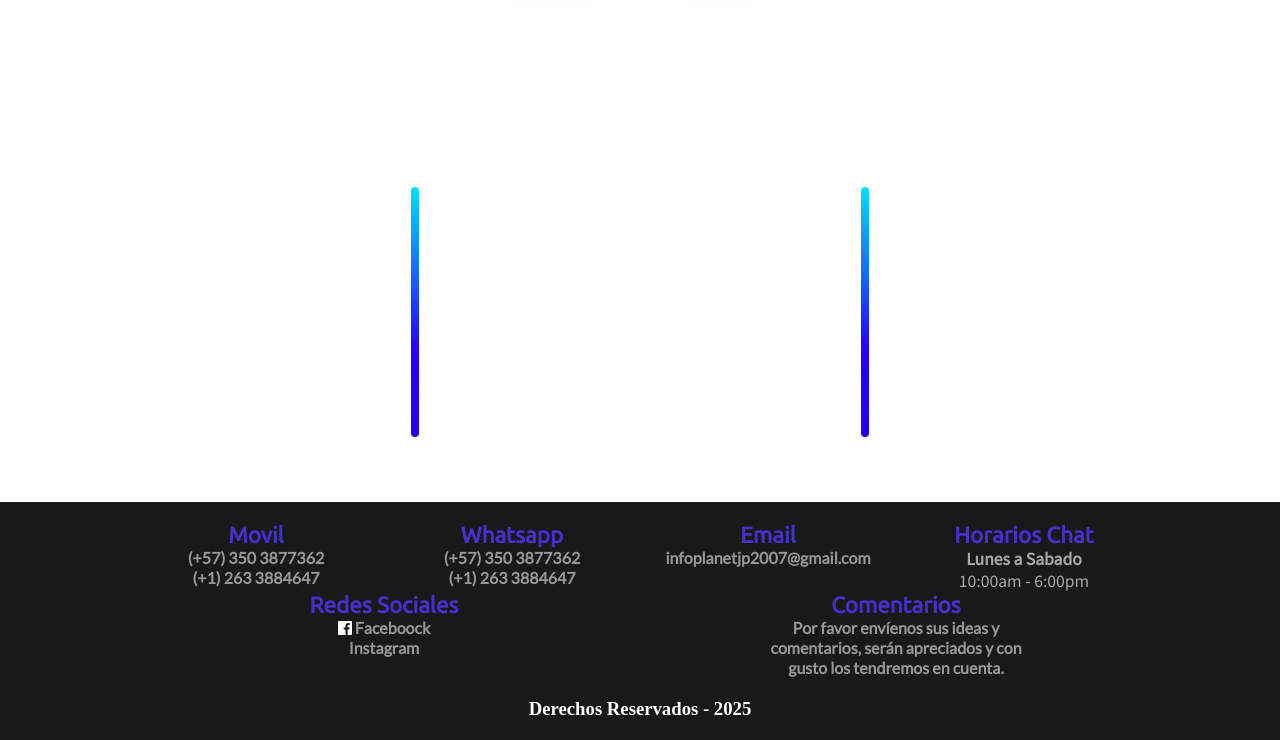
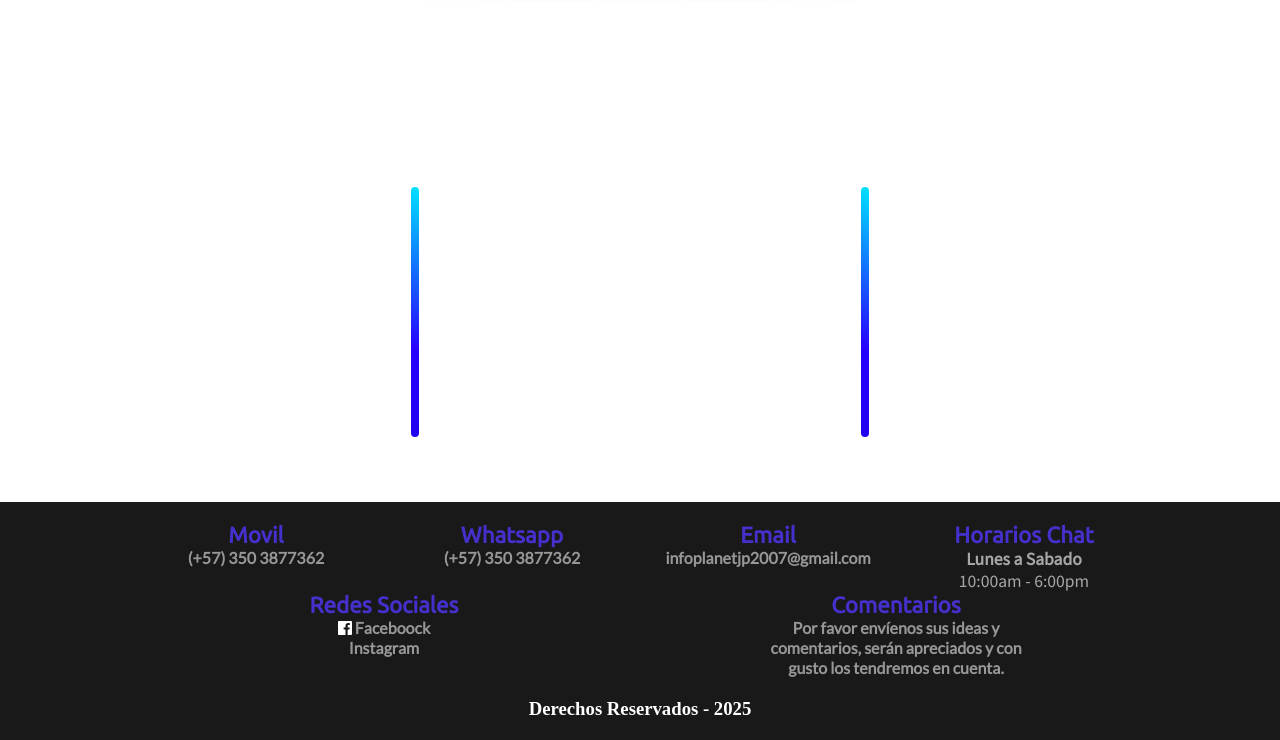
Before and after one commit to Ellechugista/Infoplanet-Jp, a plain HTML site: page index.html in a window 1280 px wide. Shown: the part 981-1721 px from the top of the page. Drawn offline with Linux system fonts and the light colour scheme; a web font is replaced by a local one.

Commit message:
actualizacion

```diff
--- a/index.html
+++ b/index.html
@@ -146,14 +146,10 @@
             <div class="date">
                 <h3>Movil</h3>
                 <a href="tel:+573503877362" target="_blank">(+57) 350 3877362</a>
-                <br>
-                <a href="tel:+12633884647" target="_blank">(+1) 263 3884647</a>
             </div>
             <div class="date">
                 <h3>Whatsapp</h3>
                 <a href="https://api.whatsapp.com/send?phone=573503877362" target="_blank">(+57) 350 3877362</a>
-                <br>
-                <a href="https://api.whatsapp.com/send?phone=12633884647"target="_blank">(+1) 263 3884647</a>
             </div>
             <div class="date">
                 <h3>Email</h3>
```
Also changed, not shown: pag/about.html (+0 -4 lines), pag/productos.html (+0 -4 lines), img/Infoplanet jp 2024 aactualiza.png (deleted).
